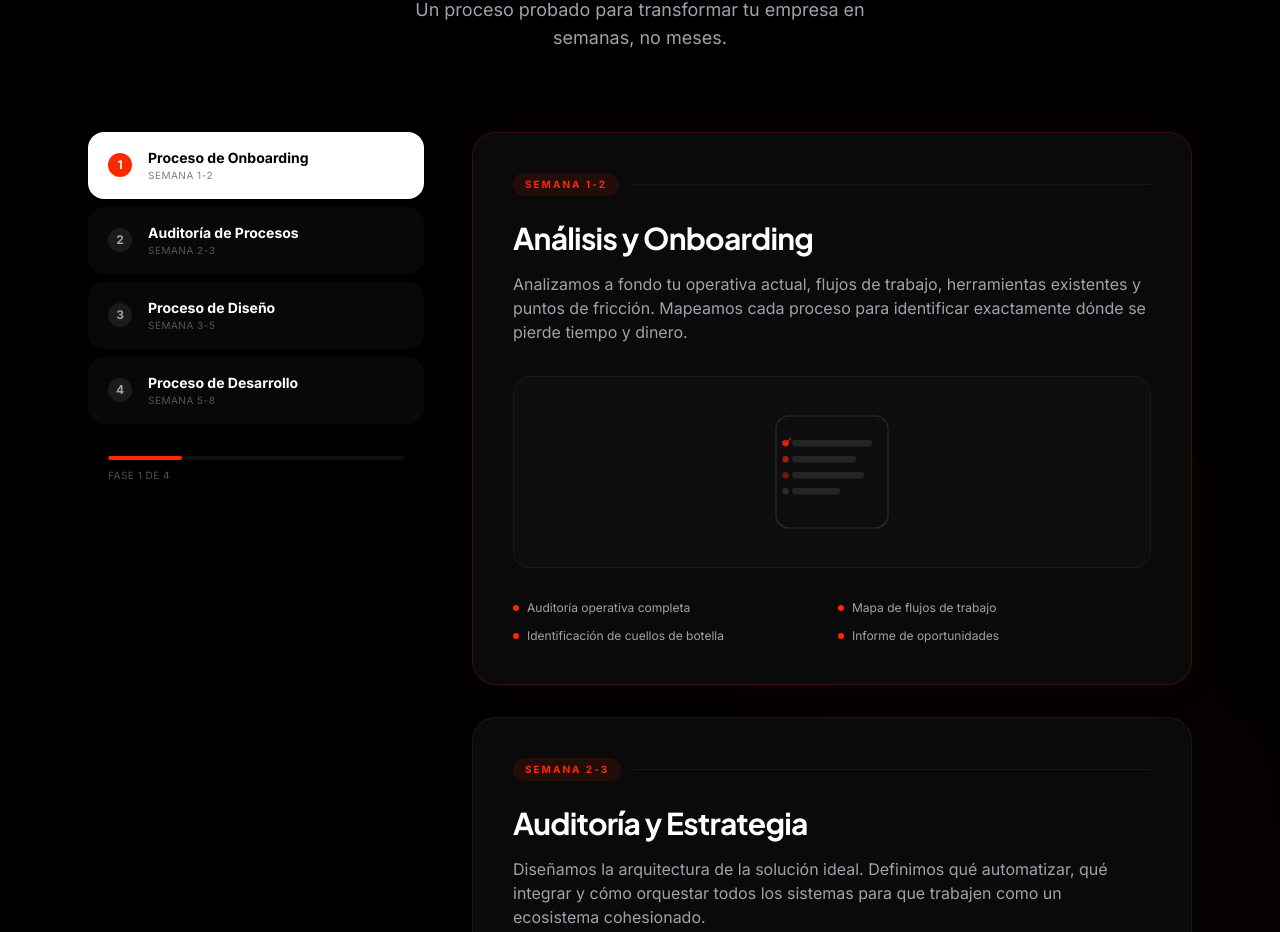
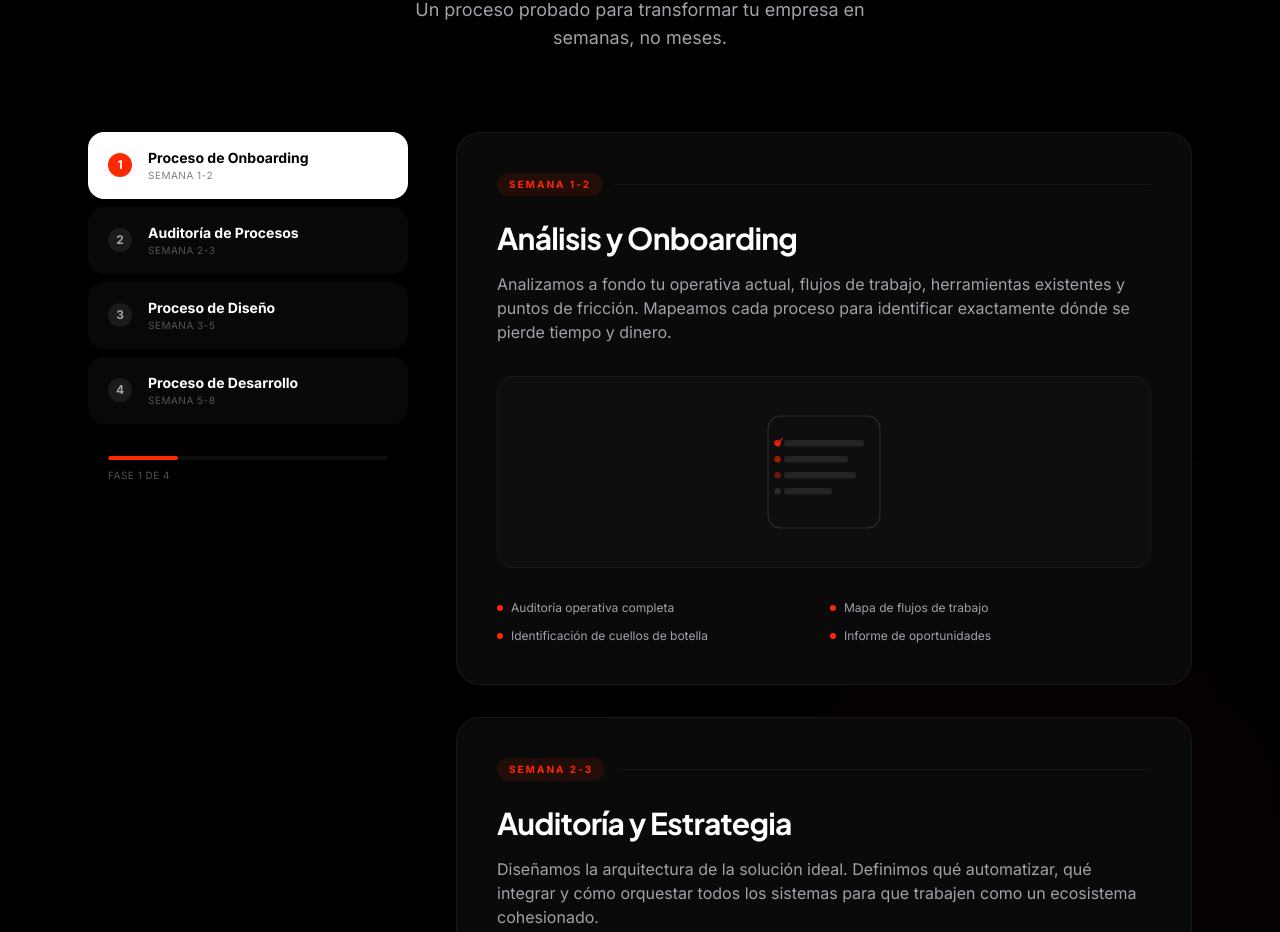
Before and after one commit to grupograndir/grupo-grandir-web, a React (Vite) app: page / in a window 1280 px wide. Shown: the part 5351-6283 px from the top of the page. Built offline with nearby package versions, Linux system fonts and the light colour scheme.

Commit message:
fix(ui): Restore scroll-based methodology with properly sticky sidebar using flexbox

```diff
--- a/src/components/Methodology.jsx
+++ b/src/components/Methodology.jsx
@@ -1,5 +1,5 @@
 import React, { useState, useEffect, useRef } from 'react';
-import { motion, useInView } from 'framer-motion';
+import { motion } from 'framer-motion';
 
 const steps = [
     {
@@ -95,18 +95,13 @@ const steps = [
     },
 ];
 
-const StepCard = ({ step, isActive }) => {
-    const ref = useRef(null);
-
-    return (
+const StepCard = ({ step }) => (
     <motion.div
-            ref={ref}
         initial={{ opacity: 0, y: 40 }}
         whileInView={{ opacity: 1, y: 0 }}
-            viewport={{ once: true, amount: 0.4 }}
+        viewport={{ once: true, amount: 0.3 }}
         transition={{ duration: 0.8, ease: [0.16, 1, 0.3, 1] }}
-            className={`bg-[#0A0A0A] border rounded-3xl p-8 lg:p-10 transition-all duration-500 ${isActive ? 'border-accent/20 shadow-[0_0_40px_rgba(255,40,0,0.05)]' : 'border-white/[0.06]'
-                }`}
+        className="bg-[#0A0A0A] border border-white/[0.06] rounded-3xl p-8 lg:p-10"
     >
         {/* Timeline badge */}
         <div className="flex items-center gap-3 mb-6">
@@ -129,10 +124,10 @@ const StepCard = ({ step, isActive }) => {
         {/* Illustration */}
         <div className="bg-white/[0.02] border border-white/[0.04] rounded-2xl p-8 mb-8 flex items-center justify-center text-white/60 h-48">
             <motion.div
-                    initial={{ scale: 0.9, opacity: 0 }}
+                initial={{ scale: 0.85, opacity: 0 }}
                 whileInView={{ scale: 1, opacity: 1 }}
                 viewport={{ once: true }}
-                    transition={{ duration: 0.6, delay: 0.2 }}
+                transition={{ duration: 0.5, delay: 0.15 }}
                 className="w-40 h-40"
             >
                 {step.icon}
@@ -147,7 +142,7 @@ const StepCard = ({ step, isActive }) => {
                     initial={{ opacity: 0, x: -10 }}
                     whileInView={{ opacity: 1, x: 0 }}
                     viewport={{ once: true }}
-                        transition={{ duration: 0.4, delay: 0.1 * i }}
+                    transition={{ duration: 0.3, delay: 0.08 * i }}
                     className="flex items-center gap-2"
                 >
                     <div className="w-1.5 h-1.5 rounded-full bg-accent shrink-0" />
@@ -157,12 +152,10 @@ const StepCard = ({ step, isActive }) => {
         </div>
     </motion.div>
 );
-};
 
 const Methodology = () => {
     const [activeStep, setActiveStep] = useState(0);
     const cardRefs = useRef([]);
-    const sectionRef = useRef(null);
 
     useEffect(() => {
         const observer = new IntersectionObserver(
@@ -174,7 +167,7 @@ const Methodology = () => {
                     }
                 });
             },
-            { threshold: 0.5, rootMargin: '-20% 0px -20% 0px' }
+            { threshold: 0.4, rootMargin: '-30% 0px -30% 0px' }
         );
 
         cardRefs.current.forEach((ref) => {
@@ -189,7 +182,7 @@ const Methodology = () => {
     };
 
     return (
-        <section ref={sectionRef} className="relative py-32 overflow-hidden">
+        <section className="relative py-32 overflow-hidden">
             {/* Background */}
             <div className="absolute top-1/3 right-0 w-[500px] h-[500px] bg-accent/5 rounded-full blur-[200px] pointer-events-none" />
 
@@ -214,11 +207,11 @@ const Methodology = () => {
                     </p>
                 </motion.div>
 
-                {/* Two-column layout */}
-                <div className="grid grid-cols-1 lg:grid-cols-12 gap-8 lg:gap-12">
+                {/* Two-column layout using flex instead of grid for proper sticky behavior */}
+                <div className="flex flex-col lg:flex-row gap-8 lg:gap-12 relative">
                     {/* Left Sidebar — Sticky Navigation */}
-                    <div className="lg:col-span-4">
-                        <div className="lg:sticky lg:top-32">
+                    <div className="lg:w-[320px] shrink-0">
+                        <div className="lg:sticky lg:top-24" style={{ position: '-webkit-sticky' }}>
                             <motion.div
                                 initial={{ opacity: 0, x: -20 }}
                                 whileInView={{ opacity: 1, x: 0 }}
@@ -230,23 +223,23 @@ const Methodology = () => {
                                     <button
                                         key={step.id}
                                         onClick={() => scrollToStep(index)}
-                                        className={`w-full text-left px-5 py-4 rounded-2xl transition-all duration-400 group flex items-center gap-4 ${activeStep === index
+                                        className={`w-full text-left px-5 py-4 rounded-2xl transition-all duration-300 group flex items-center gap-4 ${activeStep === index
                                                 ? 'bg-white text-black shadow-lg'
                                                 : 'bg-white/[0.03] text-secondary hover:bg-white/[0.06]'
                                             }`}
                                     >
-                                        <span className={`text-xs font-bold w-6 h-6 rounded-full flex items-center justify-center shrink-0 transition-colors ${activeStep === index
+                                        <span className={`text-xs font-bold w-6 h-6 rounded-full flex items-center justify-center shrink-0 transition-colors duration-300 ${activeStep === index
                                                 ? 'bg-accent text-white'
                                                 : 'bg-white/[0.08] text-secondary'
                                             }`}>
                                             {step.id}
                                         </span>
                                         <div className="flex flex-col">
-                                            <span className={`text-sm font-semibold transition-colors ${activeStep === index ? 'text-black' : 'text-white'
+                                            <span className={`text-sm font-semibold transition-colors duration-300 ${activeStep === index ? 'text-black' : 'text-white'
                                                 }`}>
                                                 {step.label}
                                             </span>
-                                            <span className={`text-[10px] tracking-wider uppercase ${activeStep === index ? 'text-black/50' : 'text-secondary/50'
+                                            <span className={`text-[10px] tracking-wider uppercase transition-colors duration-300 ${activeStep === index ? 'text-black/50' : 'text-secondary/50'
                                                 }`}>
                                                 {step.timeline}
                                             </span>
@@ -272,13 +265,13 @@ const Methodology = () => {
                     </div>
 
                     {/* Right Column — Scrollable Cards */}
-                    <div className="lg:col-span-8 space-y-8">
+                    <div className="flex-1 space-y-8">
                         {steps.map((step, index) => (
                             <div
                                 key={step.id}
                                 ref={(el) => (cardRefs.current[index] = el)}
                             >
-                                <StepCard step={step} isActive={activeStep === index} />
+                                <StepCard step={step} />
                             </div>
                         ))}
                     </div>
```
Lines whose indentation alone changed are shown as unchanged.
